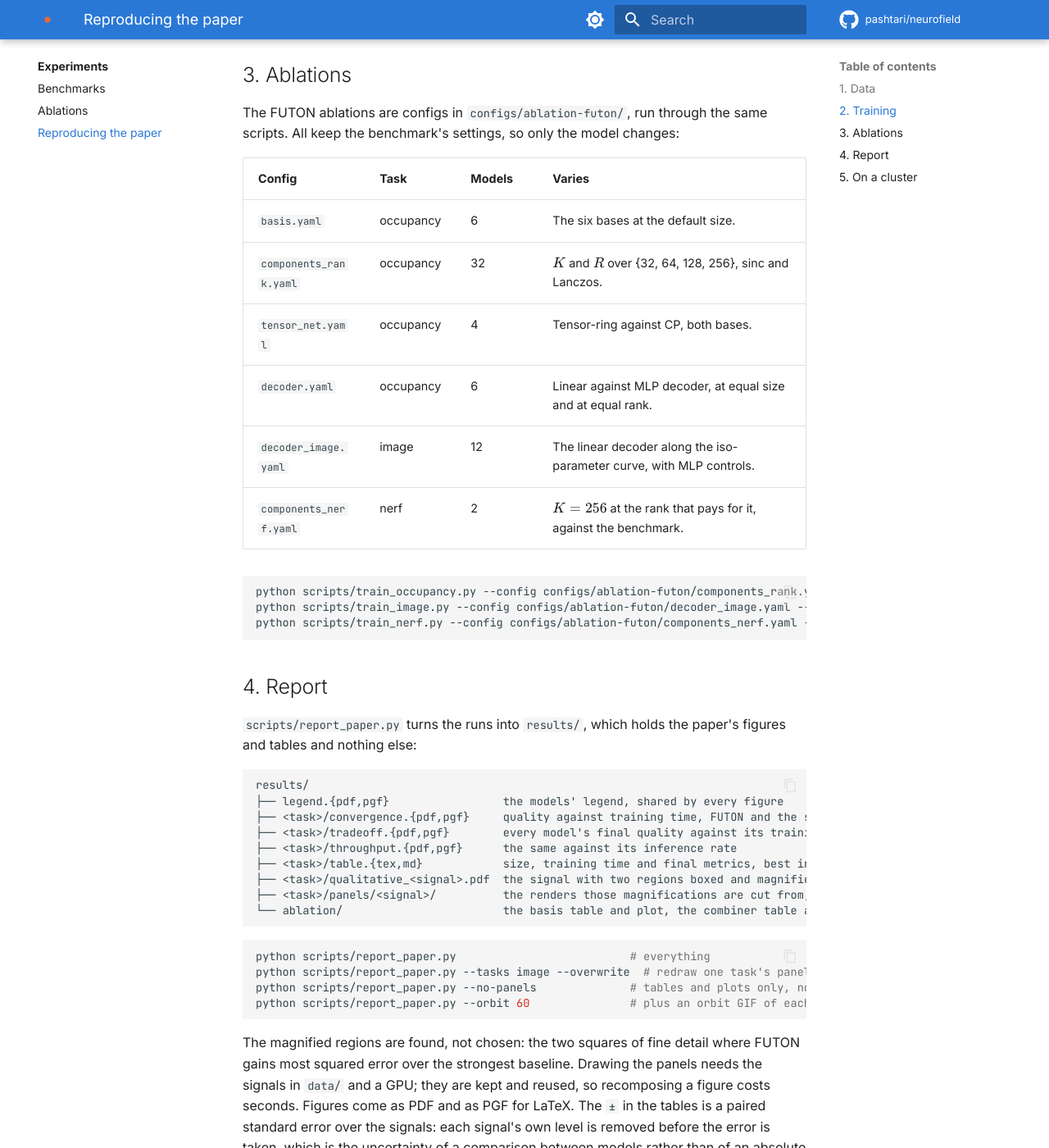
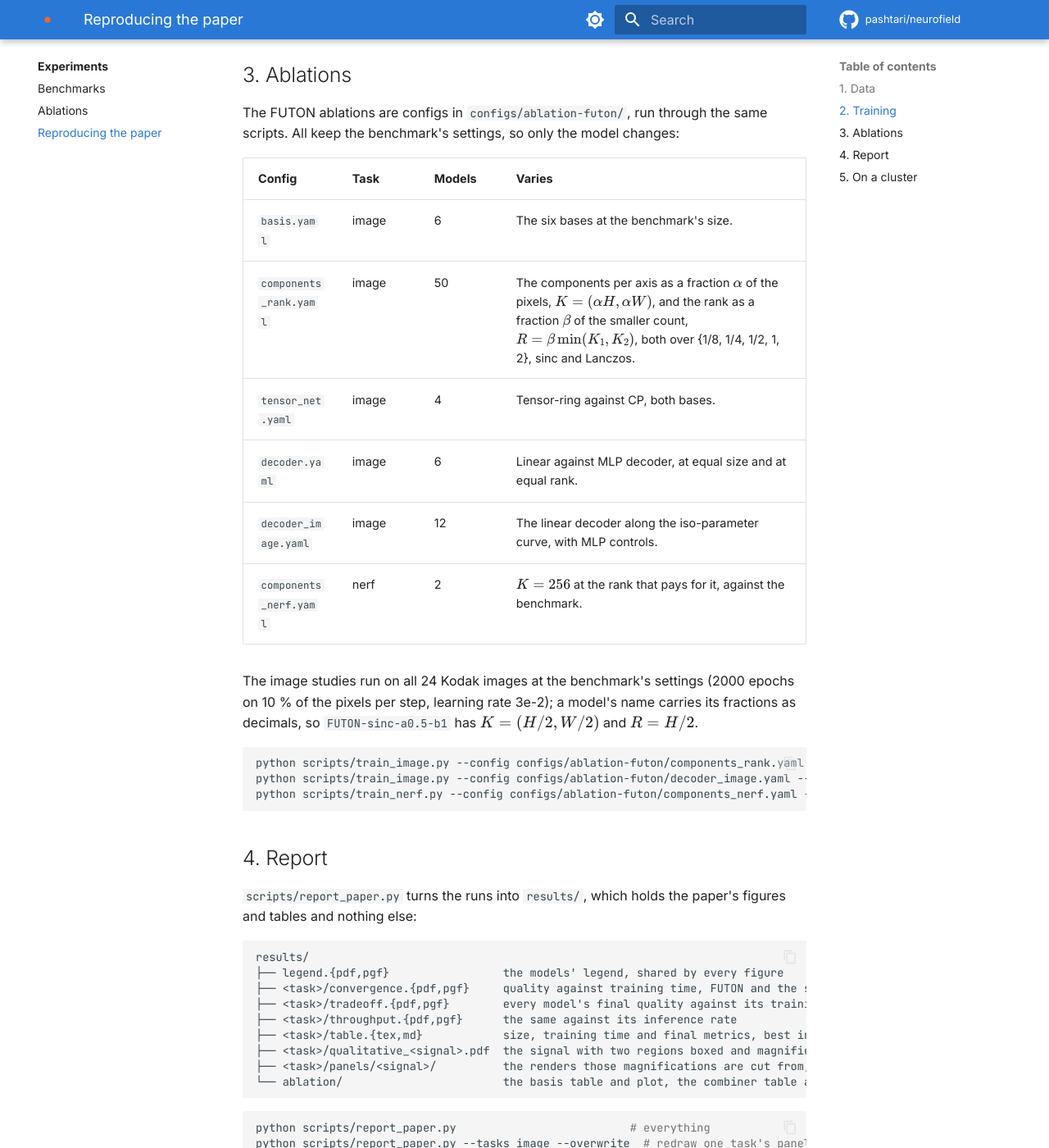
Before and after one commit to pashtari/neurofield, an MkDocs documentation site: the page built from docs/experiments/reproduce.md, in a window 1280 px wide and 1400 px high, scrolled down 2465 px. Shown: the whole window at 82% size. Built offline with MkDocs 1.6.1 and Material for MkDocs 9.7.7, drawn with Linux system fonts in a browser that asks for light colours; comment, search, counter and statistics services are not loaded; some of the changed text lies outside the part shown.

Commit message:
Move the FUTON ablations to the image task
The basis, combiner, decoder and components studies now run through
train_image.py on the Kodak images at the image benchmark's size. The
components study sets the components per axis as a fraction alpha of the
pixels and the rank as a fraction beta of the smaller count, both over
{1/8, 1/4, 1/2, 1, 2}; config expressions may use min as well as max.
The report tabulates PSNR and plots it against each fraction at every
level of the other. Archived logs live in .archived_logs.

The reproduction page and the job recipes describe the studies: the
image-task ablations run as whole jobs and the components grid as one
image per task of a job array, whose task id pads to any width (%4a
names a DIV2K image and %2a a Kodak one), and every job is named after
its config as well.

````diff
--- a/docs/experiments/reproduce.md
+++ b/docs/experiments/reproduce.md
@@ -43,7 +43,7 @@ Finished runs are skipped, so an interrupted sweep restarts where it stopped, an
 ```bash
 python scripts/train_image.py --models Gauss --overwrite                       # rerun one model in place
 python scripts/train_image.py --set models.SIREN.train.lr=0.001 --log-dir logs/siren-lr
-python scripts/train_occupancy.py --config configs/ablation-futon/basis.yaml   # -> logs/ablation-futon/basis/
+python scripts/train_image.py --config configs/ablation-futon/basis.yaml       # -> logs/ablation-futon/basis/
 ```
 
 Each run directory holds `log.txt`, `log.json`, `checkpoint.pt`, the final reconstruction (images) or two rendered test views (NeRF; super-resolution saves none, the report renders them), and `results.json` with the training configuration, the model's `setup` from the YAML, `num_params`, `train_time`, the final `metrics` (NeRF: the mean over the 200 test views, with every view under `test_views`) and the `history`. Occupancy runs write no mesh, since rendering needs a display; the report rebuilds them from the checkpoints.
@@ -65,15 +65,17 @@ The FUTON ablations are configs in `configs/ablation-futon/`, run through the sa
 
 | Config | Task | Models | Varies |
 | --- | --- | --- | --- |
-| `basis.yaml` | occupancy | 6 | The six bases at the default size. |
-| `components_rank.yaml` | occupancy | 32 | $K$ and $R$ over {32, 64, 128, 256}, sinc and Lanczos. |
-| `tensor_net.yaml` | occupancy | 4 | Tensor-ring against CP, both bases. |
-| `decoder.yaml` | occupancy | 6 | Linear against MLP decoder, at equal size and at equal rank. |
+| `basis.yaml` | image | 6 | The six bases at the benchmark's size. |
+| `components_rank.yaml` | image | 50 | The components per axis as a fraction $\alpha$ of the pixels, $K = (\alpha H, \alpha W)$, and the rank as a fraction $\beta$ of the smaller count, $R = \beta \min(K_1, K_2)$, both over {1/8, 1/4, 1/2, 1, 2}, sinc and Lanczos. |
+| `tensor_net.yaml` | image | 4 | Tensor-ring against CP, both bases. |
+| `decoder.yaml` | image | 6 | Linear against MLP decoder, at equal size and at equal rank. |
 | `decoder_image.yaml` | image | 12 | The linear decoder along the iso-parameter curve, with MLP controls. |
 | `components_nerf.yaml` | nerf | 2 | $K = 256$ at the rank that pays for it, against the benchmark. |
 
+The image studies run on all 24 Kodak images at the benchmark's settings (2000 epochs on 10 % of the pixels per step, learning rate 3e-2); a model's name carries its fractions as decimals, so `FUTON-sinc-a0.5-b1` has $K = (H/2, W/2)$ and $R = H/2$.
+
 ```bash
-python scripts/train_occupancy.py --config configs/ablation-futon/components_rank.yaml
+python scripts/train_image.py --config configs/ablation-futon/components_rank.yaml
 python scripts/train_image.py --config configs/ablation-futon/decoder_image.yaml --data data/Kodak/kodim19.png
 python scripts/train_nerf.py --config configs/ablation-futon/components_nerf.yaml --data data/nerf/blender/lego
 ```
@@ -91,7 +93,7 @@ results/
 ├── <task>/table.{tex,md}            size, training time and final metrics, best in bold, second underlined
 ├── <task>/qualitative_<signal>.pdf  the signal with two regions boxed and magnified for every featured model
 ├── <task>/panels/<signal>/          the renders those magnifications are cut from, rebuilt from the checkpoints
-└── ablation/                        the basis table and plot, the combiner table and plot, IoU against rank and against K
+└── ablation/                        the basis table and plot, the combiner table and plot, PSNR against each fraction
 ```
 
 ```bash
````
Also changed, not shown: other parts of docs/experiments/reproduce.md (+1 -1 lines), scripts/hpc/JOBS.md (+24 -21 lines), scripts/hpc/README.md (+3 -2 lines), 8 other files.
